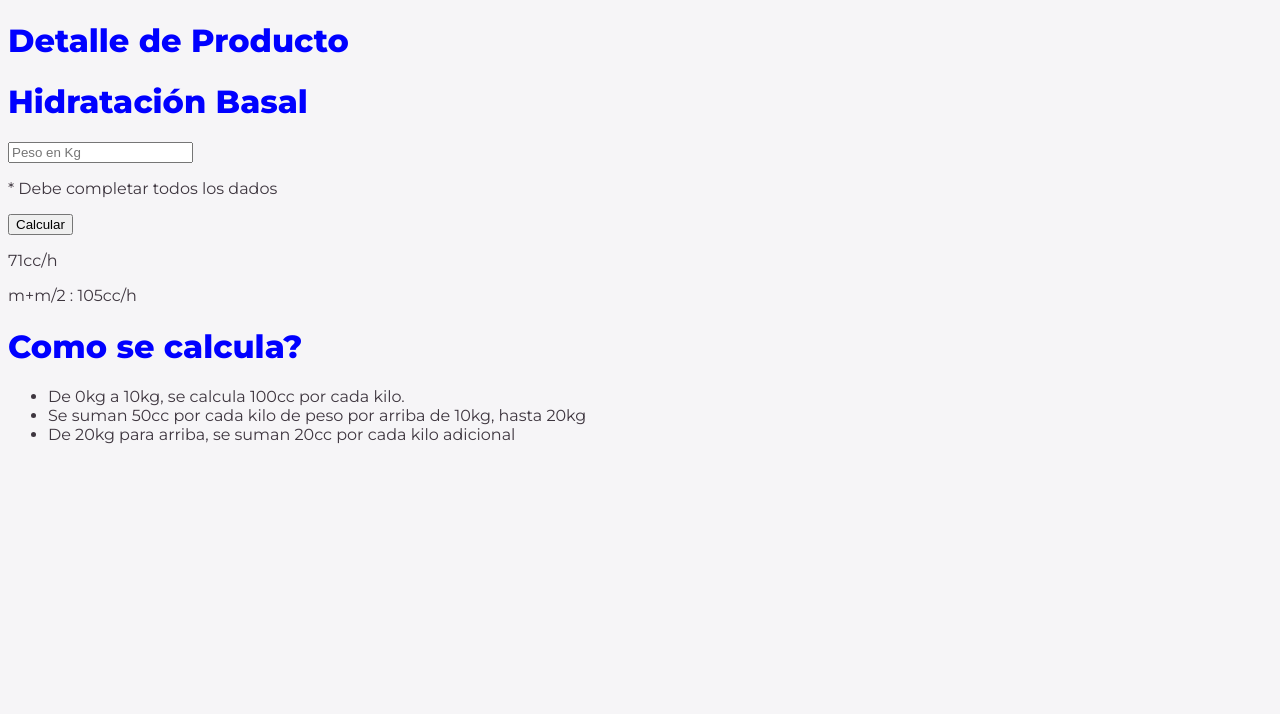
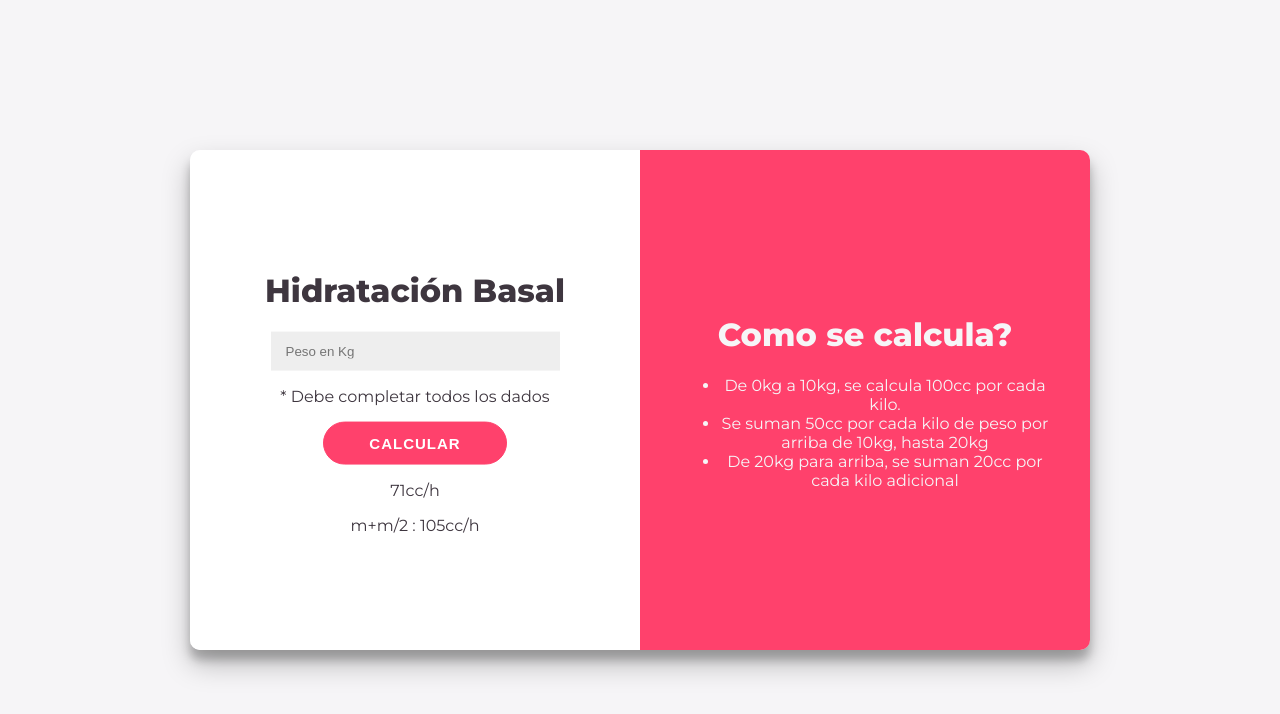
Before and after one commit to EricR88/Calculadora_Basal, a plain HTML site: page index.html in a window 1280 px wide. Drawn offline with Linux system fonts and the light colour scheme.

Commit message:
Classe css

```diff
--- a/index.html
+++ b/index.html
@@ -5,12 +5,14 @@
     <meta charset="utf-8">
     <meta name="viewport" content="width=device-width, initial-scale=1">
     <title>Calculadora de hidratación</title>
-    <link rel="stylesheet" href="./style.css" />
+    <link rel="stylesheet" href="style.css" />
+    <script src="script.js" defer></script>
 </head>
 
 <body>
-    <h1>Detalle de Producto</h1>
-    <div>
+    <div id="contenedor">
+        <div id="calculadora">
+            <div class="contenido">
                 <h1>Hidratación Basal</h1>
                 <input type="number" placeholder="Peso en Kg" />
                 <p>* Debe completar todos los dados</p>
@@ -18,7 +20,9 @@
                 <p>71cc/h</p>
                 <p>m+m/2 : 105cc/h</p>
             </div>
-    <div>
+        </div>
+        <div id="detalle">
+            <div class="contenido">
                 <h1>Como se calcula?</h1>
                 <ul>
                     <li>De 0kg a 10kg, se calcula 100cc por cada kilo.</li>
@@ -26,6 +30,8 @@
                     <li>De 20kg para arriba, se suman 20cc por cada kilo adicional</li>
                 </ul>
             </div>
+        </div>
+    </div>
 </body>
 
 </html>
--- a/style.css
+++ b/style.css
@@ -6,6 +6,77 @@ body{
     color: #3E363F;
 }
 
-h1 {
-    color: blue;
+#contenedor{
+    width: 900px;
+    height: 500px;
+    text-align: center;
+    /* Estas 3 lineas se encargan de centrar el div vertical y horizontalmente */
+    position: absolute;
+    inset: 0;
+    margin: auto;
+    border-radius: 10px;
+    overflow: hidden;
+    box-shadow: 0 14px 28px rgba(0,0,0,0.25),
+      0 10px 10px rgba(0,0,0,0.22);
 }
+
+#calculadora{
+    background: white;
+    width: 50%;
+    height: 100%;
+    float: left;
+}
+
+#detalle{
+    background: #FF416C;
+    width: 50%;
+    height: 100%;
+    float: left;
+    color: #f6f5f7;
+}
+
+.contenido{
+    position: relative;
+    top: 50%;
+    transform: translateY(-50%);
+    overflow: hidden;
+    padding: 40px;
+}
+
+input {
+	width: 70%;
+    padding: 12px 15px;
+    border: none;
+    background-color: #eee;
+}
+
+button {
+  font-size: 15px;
+	font-weight: bold;
+	padding: 12px 45px;
+	border-radius: 30px;
+	background-color: #FF416C;
+	border: 1px solid #FF416C;
+	color: #FFFFFF;
+	text-transform: uppercase;
+	letter-spacing: 1px;
+	transition: transform 20ms ease-in;
+}
+
+button:active {
+	transform: scale(0.95);
+}
+
+#error{
+    color: red;
+    font-weight: bold;
+    display: none;
+}
+
+.resultado{
+    color: #0A81D1;
+    font-weight: bold;
+    font-size: 25px;
+    margin-bottom: 5px;
+    display: none;
+}
```
Also changed, not shown: script.js (added). Lines whose indentation alone changed are shown as unchanged.
